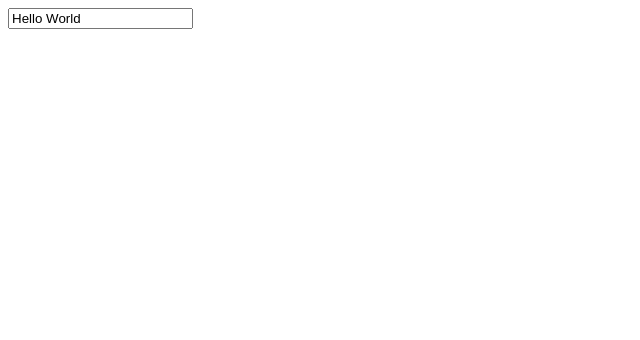
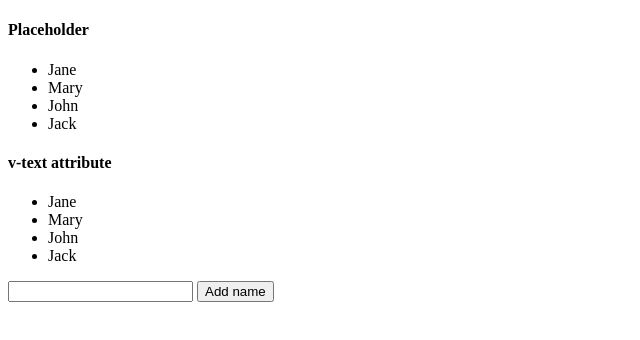
Before and after one commit to imfx/vuejs, a plain HTML site: page index.html in a window 1280 px wide. Shown: the whole page, without its empty margins (0-640 px from the left). Drawn offline with nearby package versions, Linux system fonts and the light colour scheme.

Commit message:
Lists and DOM Manipulation

```diff
--- a/index.html
+++ b/index.html
@@ -5,16 +5,38 @@
 </head>
 <body>
 	<div id="root">
-		<input type="text" id="input" v-model="message">
+		<h4>Placeholder</h4>
+		<ul>
+			<li v-for="name in names">{{ name }}</li>
+		</ul>
+
+		<h4>v-text attribute</h4>
+		<ul>
+			<li v-for="name in names" v-text="name"></li>
+		</ul>
+
+		<input id="input" type="text">
+		<button id="button">Add name</button>
 	</div>
 
 	<!-- development version, includes helpful console warnings -->
 	<script src="https://cdn.jsdelivr.net/npm/vue/dist/vue.js"></script>
 	<script>
-		new Vue({
+		var app = new Vue({
 			el: '#root',
 			data: {
-				message: 'Hello World'
+				names: ['Jane', 'Mary', 'John', 'Jack']
+			},
+
+			// Trigger when instance is mounted
+			mounted() {
+				document.querySelector('#button').addEventListener('click', () => {
+					let name = document.querySelector('#input');
+
+					app.names.push(name.value);
+
+					name.value = '';
+				});
 			}
 		});
 	</script>
```
